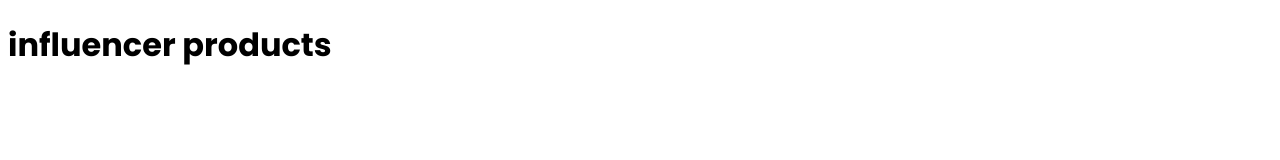
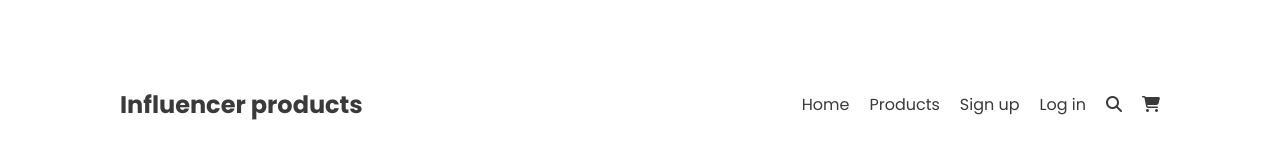
Before and after one commit to riponmondalbd/influencer-gear, a plain HTML site: page index.html in a window 1280 px wide. Drawn offline with Linux system fonts and the light colour scheme.

Commit message:
make header logo and nav and also complete the section

```diff
--- a/index.html
+++ b/index.html
@@ -5,12 +5,37 @@
     <meta charset="UTF-8">
     <meta name="viewport" content="width=device-width, initial-scale=1.0">
     <title>Influencer Products</title>
+    <!-- font awesome kits -->
+    <script src="https://kit.fontawesome.com/5ce96db8a2.js" crossorigin="anonymous"></script>
     <!-- styles -->
     <link rel="stylesheet" href="styles/style.css">
 </head>
 
 <body>
-    <h1>influencer products</h1>
+    <!-- header start -->
+    <header class="header-container">
+        <div class="header-content-container">
+            <h3 class="primary-color top-header">Influencer products</h3>
+            <nav>
+                <ul>
+                    <li><a href="">Home</a></li>
+                    <li><a href="">Products</a></li>
+                    <li><a href="">Sign up</a></li>
+                    <li><a href="">Log in</a></li>
+                    <li><a href=""><i class="fa-solid fa-magnifying-glass"></i></a></li>
+                    <li><a href=""><i class="fa-solid fa-cart-shopping"></i></a></li>
+                </ul>
+            </nav>
+        </div>
+
+    </header>
+    <!-- header end -->
+    <!-- main start -->
+    <main></main>
+    <!-- main end -->
+    <!-- footer start -->
+    <footer></footer>
+    <!-- footer end -->
 </body>
 
 </html>
--- a/styles/style.css
+++ b/styles/style.css
@@ -2,6 +2,66 @@
 /* poppins google font */
 @import url('https://fonts.googleapis.com/css2?family=Poppins:ital,wght@0,100;0,200;0,300;0,400;0,500;0,600;0,700;0,800;0,900;1,100;1,200;1,300;1,400;1,500;1,600;1,700;1,800;1,900&display=swap');
 
+* {
+    margin: 0;
+    padding: 0;
+}
+
 body {
     font-family: "Poppins", sans-serif;
 }
+
+.primary-color {
+    color: #3A3A3A;
+}
+
+.top-header {
+    font-size: 24px;
+    font-weight: 700;
+}
+
+.primary-description {
+    font-size: 16px;
+    font-weight: 600;
+}
+
+/* header styles */
+.header-container {
+    max-width: 1440px;
+    margin: 0 auto;
+}
+
+.header-content-container {
+    margin: 87px 120px 50px 120px;
+    display: flex;
+    justify-content: space-between;
+    align-items: center;
+
+}
+
+.header-content-container ul {
+    display: flex;
+    gap: 20px;
+}
+
+.header-content-container li {
+    list-style: none;
+}
+
+.header-content-container a {
+    text-decoration: none;
+    color: #3A3A3A;
+}
+
+
+/* responsive media query */
+@media screen and (max-width:576px) {
+    .header-content-container {
+        flex-direction: column;
+        margin: 35px 22px;
+    }
+
+    .header-content-container ul {
+        padding: 0;
+    }
+}
```
